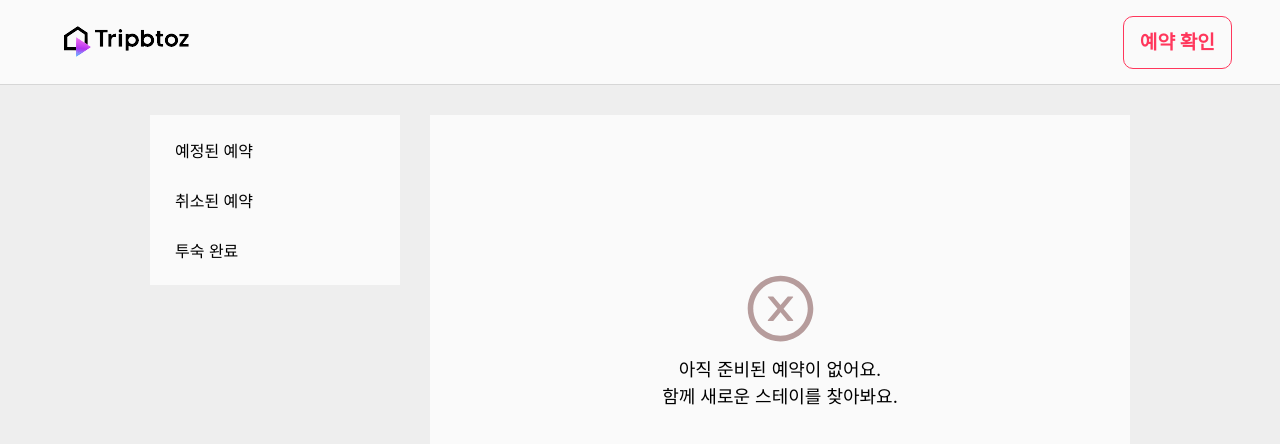
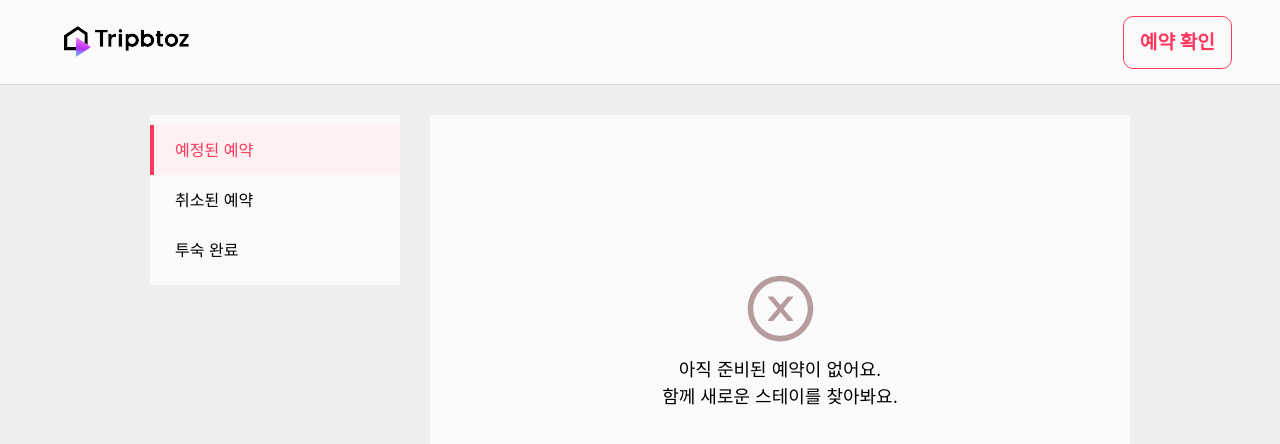
Before and after one commit to Wanted-Pre-Onboarding-Team1/Tripbtoz_Hotel_Reservation, a React (Create React App) app: page /bookings/upcoming in a window 1280 px wide. Shown: the top 444 px of the page. Built offline with nearby package versions, Linux system fonts and the light colour scheme; a web font is replaced by a local one.

Commit message:
#15 feat : 버튼 로직 추가

```diff
--- a/src/lib/palette.ts
+++ /dev/null
@@ -1,7 +0,0 @@
-export const palette: { [key: string]: string } = {
-  pointColor: '#ff375c',
-  hoverColor: '#d6d6d6',
-  backgroundColor: '#fafafa',
-  statusPageBackground: '#eeeeee',
-  disabledFontColor: '#b69c9c',
-};
--- a/src/lib/styles/palette.ts
+++ b/src/lib/styles/palette.ts
@@ -4,4 +4,7 @@ export const palette = {
   backgroundColor: '#fafafa',
   grayBackgroundColor: '#eeeeee',
   grayTextColor: '#5e5e5e',
+  disabledFontColor: '#b69c9c',
+  borderHighlightColor: '#ff375c',
+  highlightBackgroundColor: '#fff1f1',
 };
--- a/src/pages/statusPage/StatusPage.tsx
+++ b/src/pages/statusPage/StatusPage.tsx
@@ -1,6 +1,6 @@
 import React from 'react';
 import styled from 'styled-components';
-import { palette } from 'lib/palette';
+import { palette } from 'lib/styles/palette';
 import ReservationMenu from './components/ReservationMenu';
 import ReservationList from './components/ReservationList';
 
@@ -63,7 +63,7 @@ const StatusContainer = styled.main`
   justify-content: center;
   height: 100%;
   padding: 30px 0;
-  background-color: ${palette.statusPageBackground};
+  background-color: ${palette.grayBackgroundColor};
 
   @media (max-width: 1023px) {
     padding: 0;
--- a/src/pages/statusPage/components/ReservationList.tsx
+++ b/src/pages/statusPage/components/ReservationList.tsx
@@ -2,7 +2,7 @@ import React from 'react';
 import { useLocation } from 'react-router-dom';
 import styled from 'styled-components';
 import { AiOutlineCloseCircle } from 'react-icons/ai';
-import { palette } from 'lib/palette';
+import { palette } from 'lib/styles/palette';
 import DetailedHotelInfo from 'components/DetailedHotelInfo';
 import {
   upcomingStrings,
--- a/src/pages/statusPage/components/ReservationMenu.tsx
+++ b/src/pages/statusPage/components/ReservationMenu.tsx
@@ -1,23 +1,42 @@
 import React from 'react';
 import styled from 'styled-components';
+import { NavLink, useNavigate, useLocation } from 'react-router-dom';
 import { BsArrowLeft } from 'react-icons/bs';
-import { palette } from 'lib/palette';
+import { palette } from 'lib/styles/palette';
 import { menus } from '../utils/constants';
+import { switchParams } from '../utils/helpers';
 
 function ReservationMenu() {
+  const navigate = useNavigate();
+  const location = useLocation();
+
   const menuButtons = menus.map((menuHeader: string, index: number) => {
     return (
       <MenuListStyled key={`${menuHeader}_${index}}`}>
-        <button type="button" onClick={() => console.log('foo')}>
+        <NavLinkStyled
+          to={switchParams(menuHeader)}
+          className={
+            location.pathname === '/bookings' && menuHeader[0] === '예'
+              ? 'active'
+              : ''
+          }
+        >
           {menuHeader}
-        </button>
+        </NavLinkStyled>
       </MenuListStyled>
     );
   });
+
+  const handleClick = React.useCallback(goMain, []);
+
+  function goMain() {
+    navigate('/');
+  }
+
   return (
     <MenuBlock>
       <MenuDivStyled>
-        <MenuButtonStyled type="button">
+        <MenuButtonStyled type="button" onClick={handleClick}>
           <BsArrowLeft />
         </MenuButtonStyled>
         <MenuH1Styled>예약내역</MenuH1Styled>
@@ -58,7 +77,7 @@ const MenuDivStyled = styled.div`
   display: none;
   position: relative;
   height: 60px;
-  border-bottom: 4px solid ${palette.statusPageBackground};
+  border-bottom: 4px solid ${palette.grayBackgroundColor};
 
   @media (max-width: 1023px) {
     display: flex;
@@ -109,26 +128,59 @@ const MenuUListStyled = styled.ul`
 
 const MenuListStyled = styled.li`
   height: 50px;
+  background-color: ${palette.backgroundColor};
+  font-size: 16px;
+
+  .active {
+    border-left: 4px solid ${palette.borderHighlightColor};
+    padding-left: 21px;
+    background-color: ${palette.highlightBackgroundColor};
+    color: ${palette.borderHighlightColor};
+
+    :hover {
+      filter: none;
+    }
+  }
+
+  @media (max-width: 1023px) {
+    width: 100%;
+    border-bottom: 2px solid ${palette.grayBackgroundColor};
+    color: ${palette.disabledFontColor};
+
+    .active {
+      border-left: none;
+      border-bottom: 2px solid black;
+      padding-left: 0;
+      padding-bottom: 8px;
+      background-color: ${palette.backgroundColor};
+      color: black;
+    }
+  }
+
+  @media (max-width: 767px) {
+    height: 13vw;
+    padding-bottom: 0;
+    font-size: 4vw;
+  }
+`;
+
+const NavLinkStyled = styled(NavLink)`
+  display: flex;
+  justify-content: flex-start;
+  align-items: center;
+  width: 100%;
+  height: 100%;
   padding-left: 25px;
   background-color: ${palette.backgroundColor};
-  font-size: 16px;
-  transition: filter 0.3s linear;
+  transition: filter 0.3s ease;
 
   :hover {
     filter: brightness(0.98);
   }
 
-  button {
-    display: flex;
-    justify-content: flex-start;
-    align-items: center;
-    width: 100%;
-    height: 100%;
-  }
-
   @media (max-width: 1023px) {
-    width: 100%;
-    border-bottom: 2px solid ${palette.statusPageBackground};
+    justify-content: center;
+    align-items: flex-end;
     padding-left: 0;
     padding-bottom: 10px;
     color: ${palette.disabledFontColor};
@@ -136,21 +188,9 @@ const MenuListStyled = styled.li`
     :hover {
       filter: none;
     }
-
-    button {
-      justify-content: center;
-      align-items: flex-end;
-      color: ${palette.disabledFontColor};
-    }
   }
 
   @media (max-width: 767px) {
-    height: 13vw;
-    padding-bottom: 0;
-    font-size: 4vw;
-
-    button {
-      align-items: center;
-    }
+    align-items: center;
   }
 `;
--- /dev/null
+++ b/src/pages/statusPage/utils/helpers.ts
@@ -0,0 +1,12 @@
+export const switchParams = (headerString: string) => {
+  switch (headerString) {
+    case '예정된 예약':
+      return '/bookings/upcoming';
+    case '취소된 예약':
+      return '/bookings/canceled';
+    case '투숙 완료':
+      return '/bookings/past';
+    default:
+      return '/bookings';
+  }
+};
```
